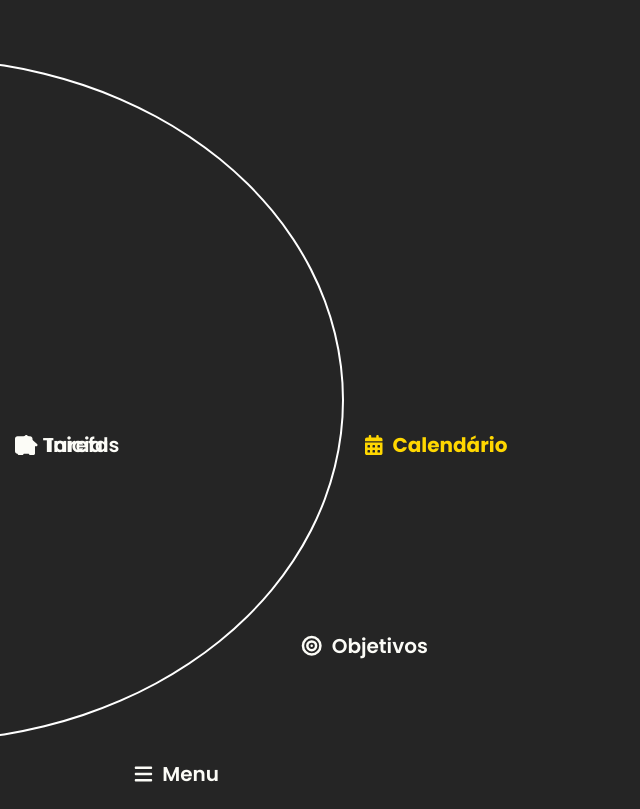
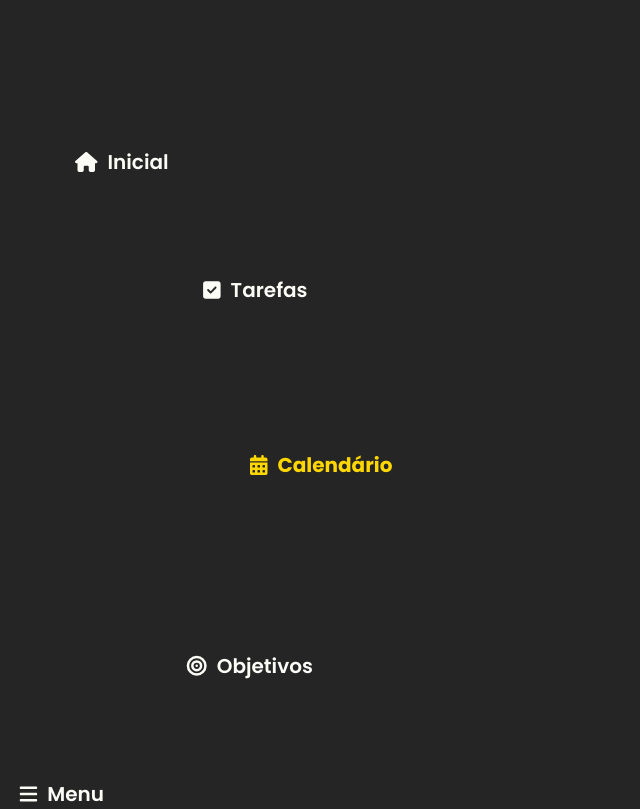
Before and after one commit to amalia-coelho/myBufunfa, a React (Vite) app: page / in a window 1280 px wide. Shown: the whole page, without its empty margins (0-640 px from the left). Built offline with nearby package versions, Linux system fonts and the light colour scheme.

Commit message:
Navbar completamente desalinhado

```diff
--- a/src/components/Navbar.jsx
+++ b/src/components/Navbar.jsx
@@ -50,7 +50,7 @@ const Navbar = () => {
 
     const NavOption = ({ icon, label, index }) => {
         // Defina os ângulos manualmente para cada item, começando de -70° até +70°
-        const angles = [-70, -35, 0, 35, 70];
+        const angles = [300, 330, 0, 35, 70];
         const angle = angles[index];
 
         const elementStyle = {
--- a/src/styles/Navbar.css
+++ b/src/styles/Navbar.css
@@ -13,8 +13,6 @@
 nav{
     width: 800px;
     height: 80vh;
-    border: 2px solid #fff;
-    padding: 20px;
     border-radius: 50%;
     margin-left: -500px;
 }
@@ -24,10 +22,13 @@ nav{
     font-weight: 600;
     color: #fff;
     position: absolute;
-    width: 70px;
+    width: 120px;
     height: 20px;
-    left: 15px;
-    top: 430px;
+    left: -100px;
+    top: 450px;
+
+    background-color: transparent;
+
 }
 
 .nav-item{
@@ -52,5 +53,5 @@ nav{
 }
 
 .nav-option.selected .nav-item span {
-    font-weight: bold; /* Deixa o texto em negrito */
+    font-weight: bold;
 }
```
